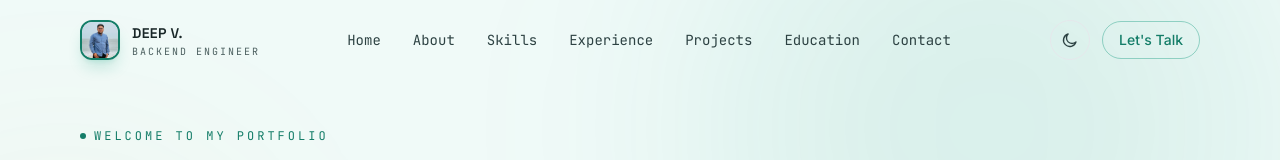
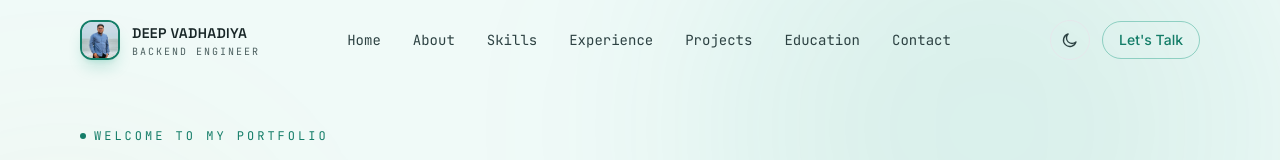
Before and after one commit to hardikvadhadiya/hardik-vadhadiya-portfolio, a React (Vite) app: page / in a window 1280 px wide. Shown: the top 160 px of the page. Built offline with nearby package versions, Linux system fonts and the light colour scheme.

Commit message:
Update navbar logo to full name DEEP VADHADIYA

```diff
--- a/src/components/Navbar.jsx
+++ b/src/components/Navbar.jsx
@@ -36,7 +36,7 @@ export default function Navbar() {
 
           <span className="flex flex-col leading-none min-w-0">
             <span className="font-display text-sm font-semibold text-paper-100 group-hover:text-mint-400 transition-colors tracking-wide">
-              DEEP V.
+              DEEP VADHADIYA
             </span>
 
             <span className="font-mono text-[10px] tracking-[0.2em] text-paper-500 uppercase mt-1">
```
